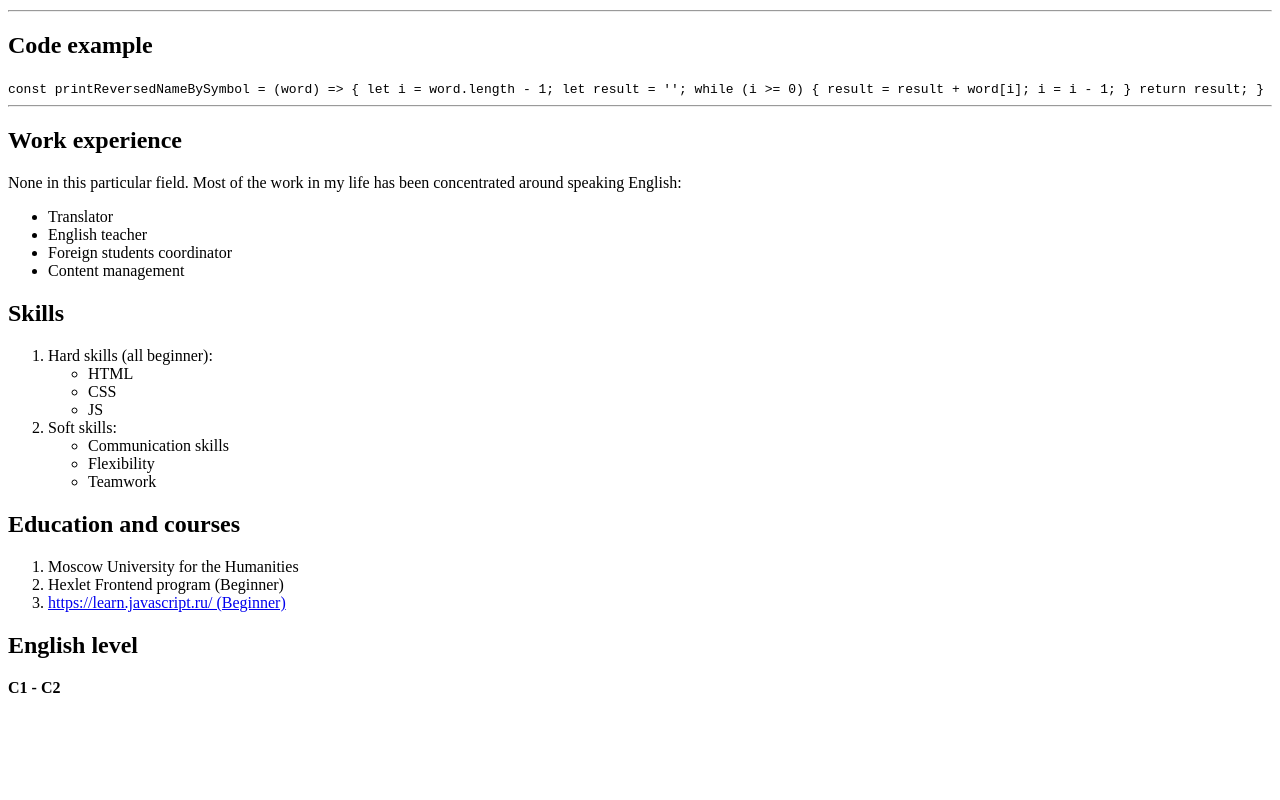
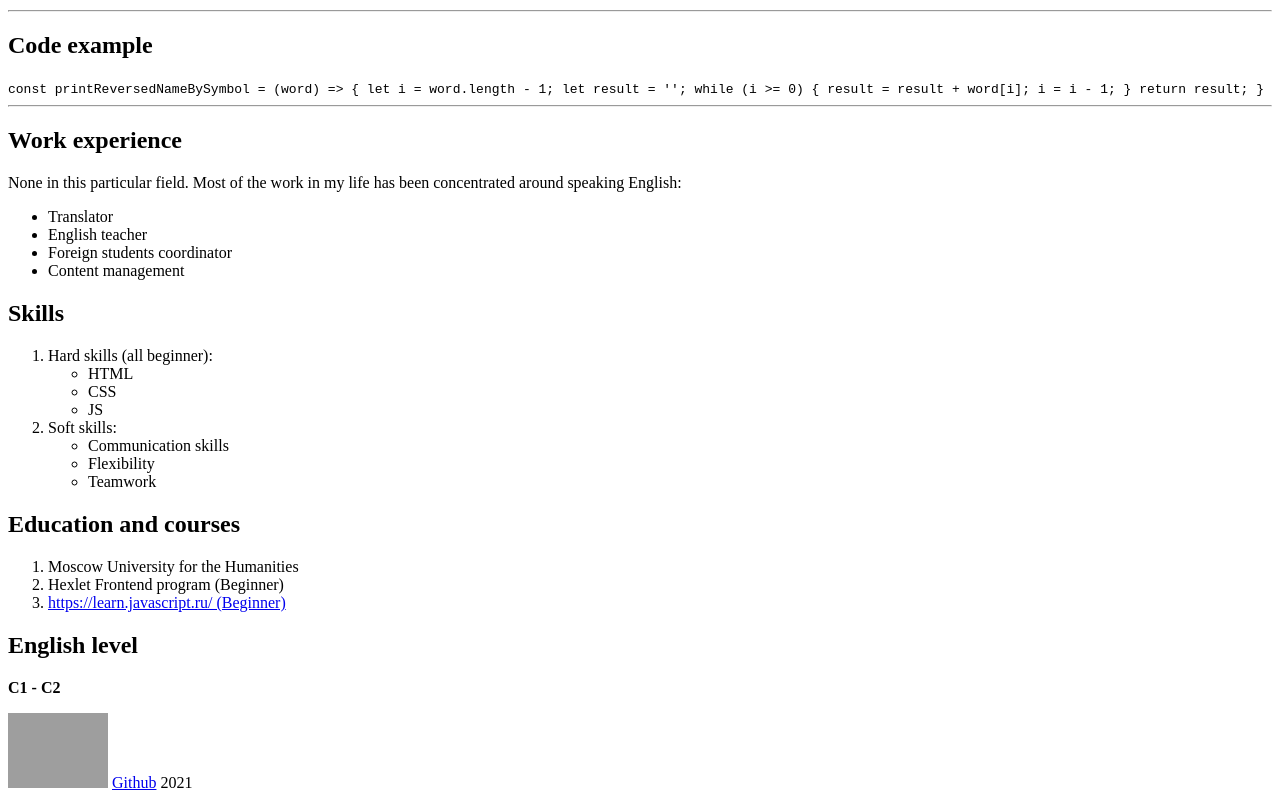
Before and after one commit to RomanSovest/rsschool-cv, a plain HTML site: page index.html in a window 1280 px wide. Shown: the part 724-1524 px from the top of the page. Before the commit the page ends 1437 px from the top, so only its background shows below. Drawn offline with Linux system fonts and the light colour scheme; grey boxes are pictures that could not be loaded.

Commit message:
feat: add footer

```diff
--- a/index.html
+++ b/index.html
@@ -106,7 +106,13 @@
             <h2>English level</h2>
             <p><strong>C1 - C2</strong></p>
           </section>
+        </div>
     </main>
+    <footer>
+        <a href="https://rs.school/js/" target="_blank"><img src="https://rs.school/images/rs_school_js.svg" alt="RSS Logo" width="100"></a>
+        <a href="https://github.com/RomanSovest" target="_blank">Github</a>
+        <span>2021</span>
+      </footer>
     </div>
 </body>
 </html>
```
